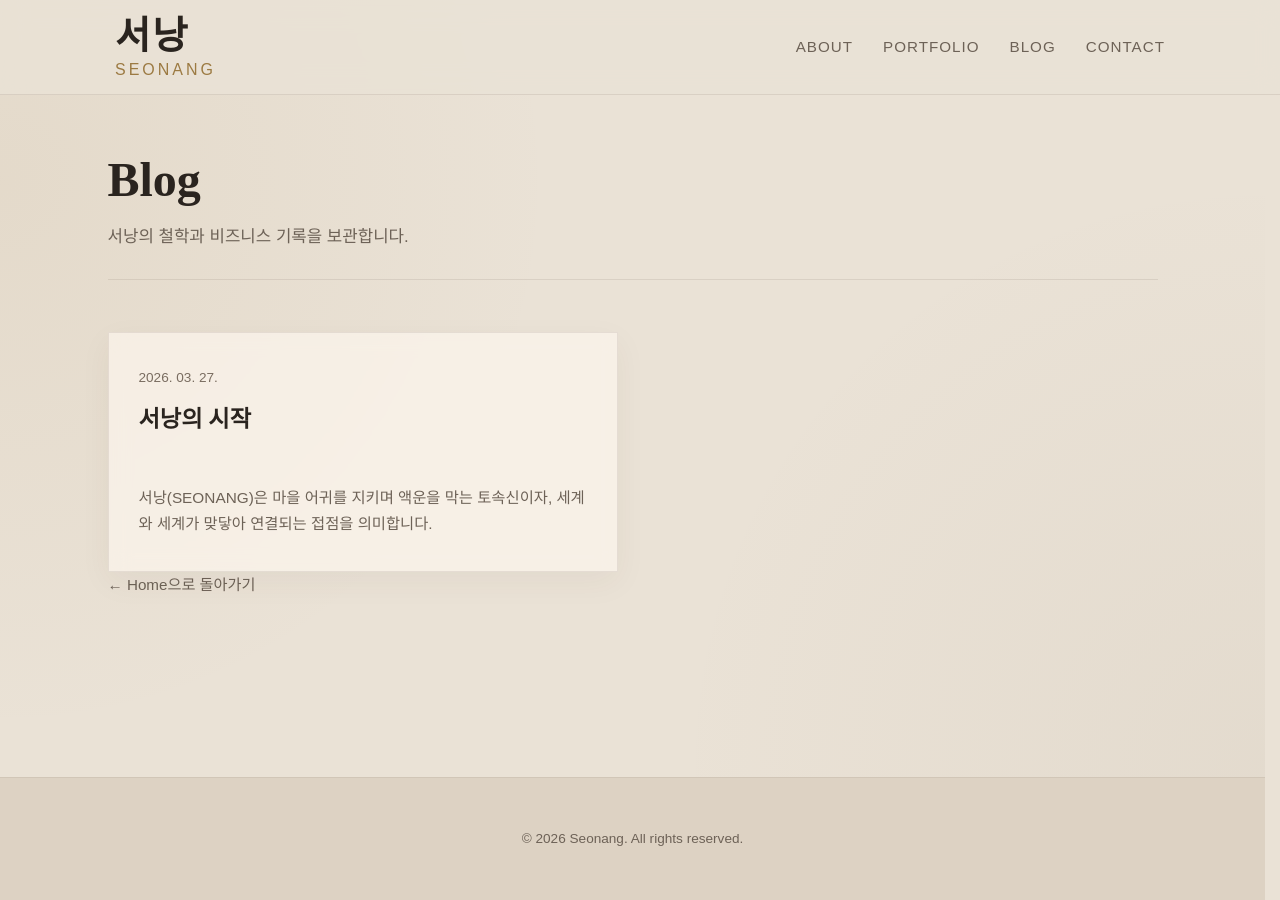
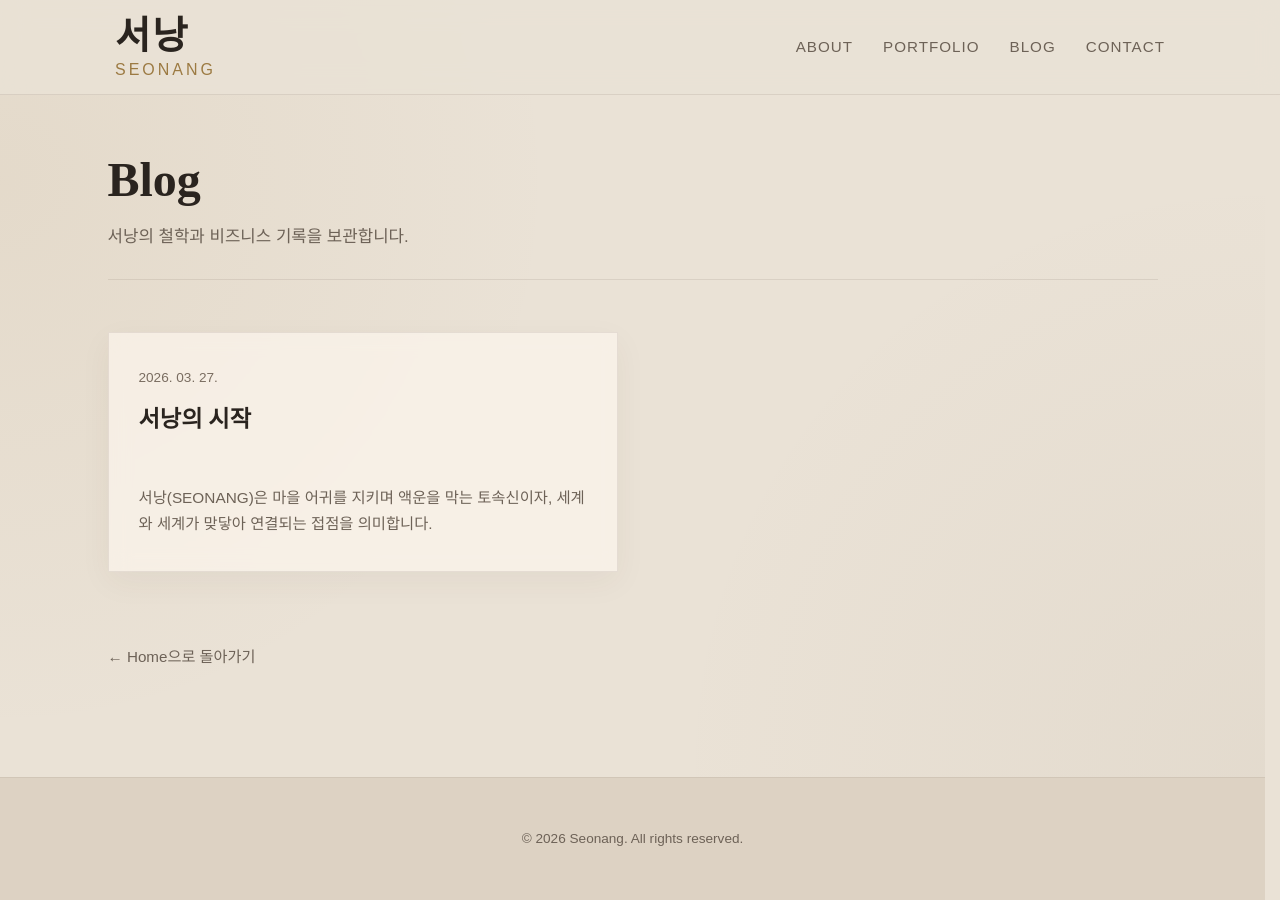
Before and after one commit to seonang/seonang.github.io, a Jekyll site: the page built from blog.html, in a window 1280 px wide. Built offline with Jekyll 4.4.1, drawn with Linux system fonts in a browser that asks for light colours; some web fonts are replaced.

Commit message:
Update blog.html

```diff
--- a/blog.html
+++ b/blog.html
@@ -27,7 +27,7 @@ permalink: /blog/
         <div class="empty-state">아직 게시된 글이 없습니다.</div>
         {% endif %}
 
-        <div class="back-link-wrap">
+        <div class="back-home-wrap">
             <a href="{{ '/' | relative_url }}" class="back-to">← Home으로 돌아가기</a>
         </div>
 
```
